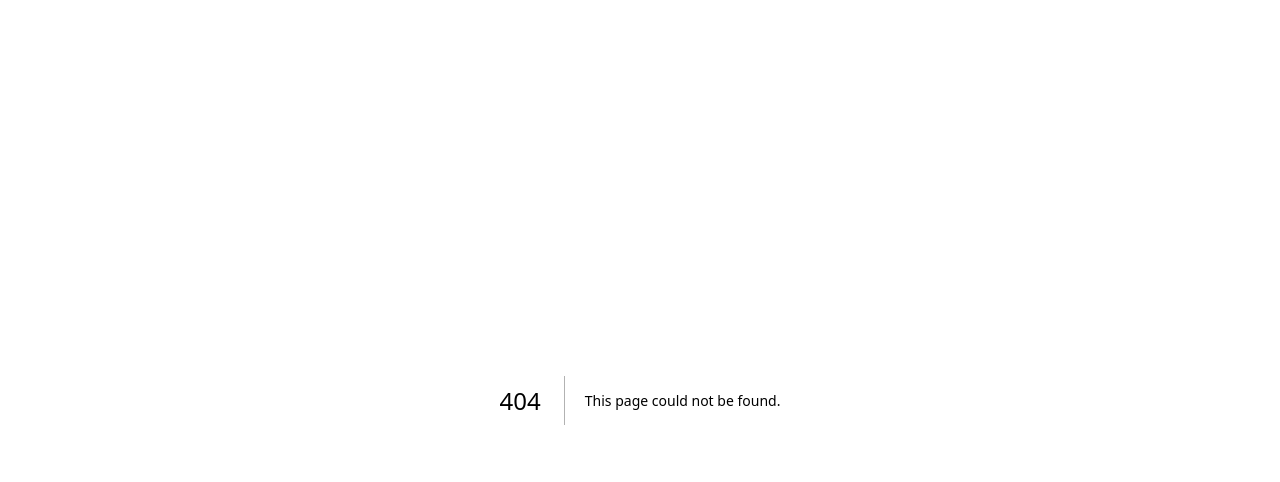
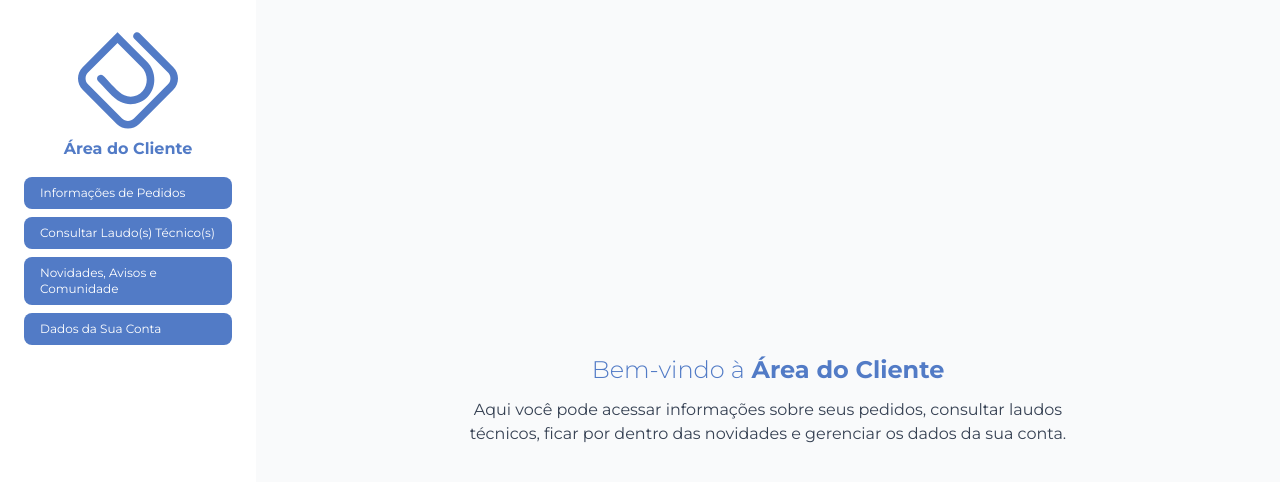
Before and after one commit to jmlandi/pharmedice-ca-fe, a Next.js app: page /dashboard in a window 1280 px wide. Before the commit this address had no page. Shown: the top 482 px of the page. Built offline with nearby package versions, Linux system fonts and the light colour scheme.

Commit message:
feat: add dashboard main screen

```diff
--- /dev/null
+++ b/src/app/dashboard/page.tsx
@@ -0,0 +1,109 @@
+'use client'
+
+import { useState } from 'react'
+import Image from 'next/image'
+import Link from 'next/link'
+
+type ModuleCardProps = { name: string; redirect: string }
+
+const modules: ModuleCardProps[] = [
+  { name: 'Informações de Pedidos', redirect: '#' },
+  { name: 'Consultar Laudo(s) Técnico(s)', redirect: '#' },
+  { name: 'Novidades, Avisos e Comunidade', redirect: '#' },
+  { name: 'Dados da Sua Conta', redirect: '#' },
+]
+
+function ModuleCard({ name, redirect }: ModuleCardProps) {
+  return (
+    <Link
+      href={redirect}
+      className="block w-full rounded-lg bg-[#527BC6] px-4 py-2 text-left text-white text-xs hover:opacity-90 focus-visible:outline-none focus-visible:ring-2 focus-visible:ring-[#527BC6]/50"
+    >
+      {name}
+    </Link>
+  )
+}
+
+function ModuleList() {
+  return (
+    <div className="grid w-full gap-2">
+      {modules.map((m) => (
+        <ModuleCard key={m.name} {...m} />
+      ))}
+    </div>
+  )
+}
+
+export default function Modules() {
+  const [open, setOpen] = useState(false)
+
+  return (
+    <main className="min-h-screen flex flex-col md:flex-row">
+      {/* Mobile header (hidden on md+) */}
+      <header className="sticky top-0 z-20 flex items-center justify-between bg-white px-4 py-3 shadow md:hidden">
+        <div className="flex items-center gap-3">
+          <Image
+            src="/icons/pharmedice-logo.svg"
+            alt="Logo da Pharmédice"
+            width={40}
+            height={40}
+            className="rounded"
+          />
+          <span className="text-sm font-bold text-[#527BC6]">Área do Cliente</span>
+        </div>
+        <button
+          onClick={() => setOpen((v) => !v)}
+          aria-expanded={open}
+          aria-controls="mobile-modules"
+          className="rounded-lg border px-3 py-2 text-sm hover:bg-gray-50"
+        >
+          {open ? 'Fechar' : 'Menu'}
+        </button>
+      </header>
+
+      {/* Mobile dropdown menu (collapsible) */}
+      <div
+        id="mobile-modules"
+        className={`md:hidden bg-white px-4 transition-[max-height] duration-300 ease-in-out overflow-hidden ${
+          open ? 'max-h-96 py-3 border-b' : 'max-h-0'
+        }`}
+      >
+        <ModuleList />
+      </div>
+
+      {/* Desktop sidebar (no border/shadow) */}
+      <nav className="hidden md:flex md:w-[20%] md:min-w-[240px] md:max-w-[320px] bg-white p-6 flex-col items-center shadow-none">
+        <Image
+          src="/icons/pharmedice-logo.svg"
+          alt="Logo da Pharmédice"
+          width={100}
+          height={100}
+          className="mt-2 mb-2"
+        />
+        <h1 className="mb-4 text-center text-base font-bold text-[#527BC6]">
+          Área do Cliente
+        </h1>
+        <ModuleList />
+      </nav>
+
+      {/* Main content */}
+      <section className="flex-1 bg-gray-50">
+        <div className="mx-auto flex max-w-2xl flex-col items-center justify-center p-6 md:h-full">
+          <h2 className="mb-3 text-center text-xl font-bold text-[#527BC6] md:text-2xl">
+            <span className="font-light">Bem-vindo à</span> Área do Cliente
+          </h2>
+          <p className="text-center text-gray-700 text-sm md:text-base">
+            Aqui você pode acessar informações sobre seus pedidos, consultar laudos técnicos,
+            ficar por dentro das novidades e gerenciar os dados da sua conta.
+          </p>
+
+          {/* Quick access grid on mobile */}
+          <div className="mt-6 w-full md:hidden">
+            <h3 className="mb-2 text-sm font-semibold text-gray-800">Acessos rápidos</h3>
+            <ModuleList />
+          </div>
+        </div>
+      </section>
+    </main>
+  )
+}
```
